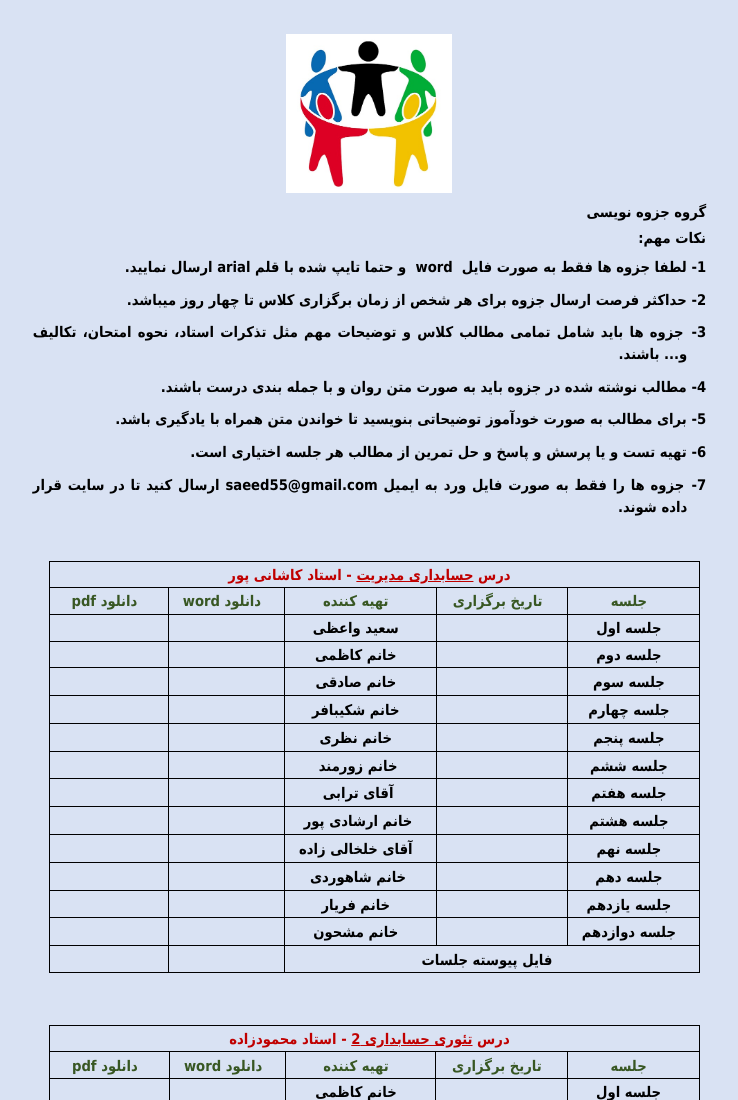
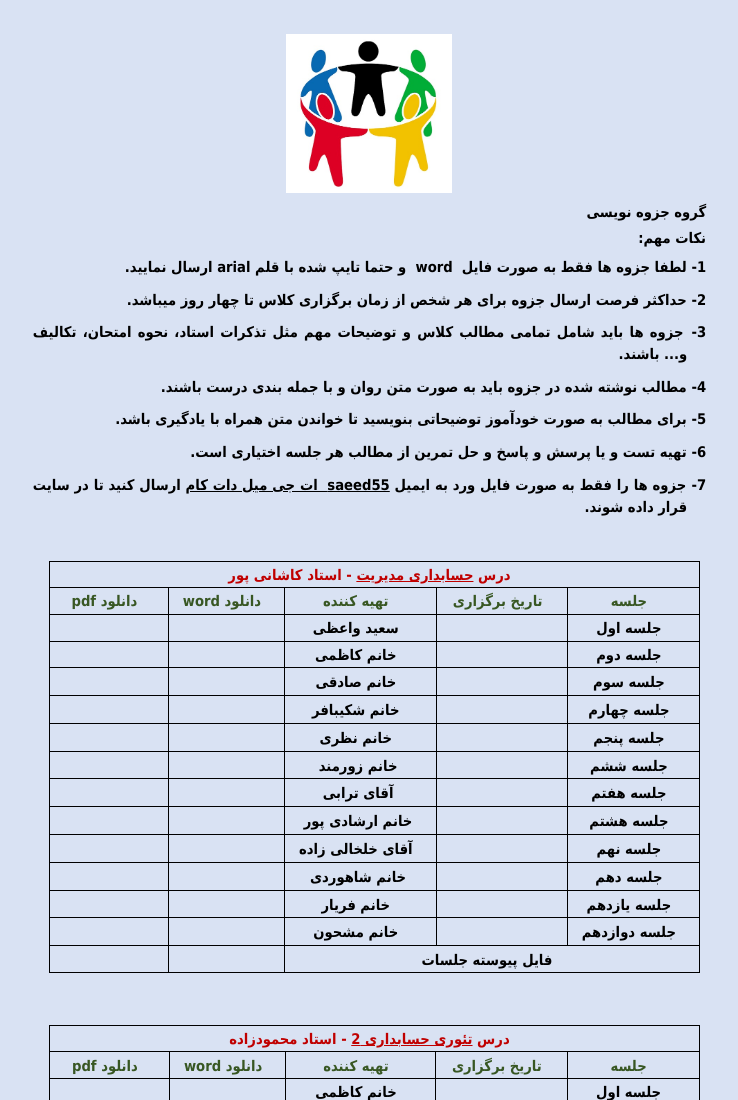
Before and after one commit to saeedvaezi/Jozveh, a plain HTML site: page index.html in a window 1280 px wide. Shown: the top 1100 px of the page, without its empty margins (266-1004 px from the left). Drawn offline with Linux system fonts and the light colour scheme; a script that the page names is missing.

Commit message:
fixed mail

```diff
--- a/index.html
+++ b/index.html
@@ -97,6 +97,9 @@ p.msochpdefault, li.msochpdefault, div.msochpdefault
 	margin:72.0pt 72.0pt 72.0pt 72.0pt;}
 div.WordSection1
 	{page:WordSection1;}
+    .auto-style1 {
+        text-decoration: underline;
+    }
 -->
 </style>
 
@@ -172,10 +175,8 @@ div.WordSection1
   style='font-family:"Tahoma","sans-serif"'>7-</span></b><b><span lang=FA
   style='font-size:7.0pt;line-height:150%;font-family:"Times New Roman","serif"'>&nbsp;
   </span></b><b><span lang=FA style='font-family:"Tahoma","sans-serif"'>جزوه ها
-  را فقط به صورت فایل ورد به ایمیل </span></b><b><span dir=LTR
-  style='font-family:"Tahoma","sans-serif"'>saeed55@gmail.com</span></b><span
-  dir=RTL></span><b><span lang=FA style='font-family:"Tahoma","sans-serif"'><span
-  dir=RTL></span> ارسال کنید تا در سایت قرار داده شوند.</span></b></p>
+  را فقط به صورت فایل ورد به ایمیل </span><span dir=LTR
+  style='font-family:"Tahoma","sans-serif"' class="auto-style1">saeed55</span><span lang=FA style='font-family:"Tahoma","sans-serif"'><span class="auto-style1">&nbsp; ات جی میل دات کام</span> ارسال کنید تا در سایت قرار داده شوند.</span></b></p>
   <p class=MsoListParagraph dir=RTL style='margin-right:20.95pt;text-align:
   justify;text-indent:-14.15pt;line-height:150%'><span lang=FA
   style='font-family:"Times New Roman","serif"'>&nbsp;</span></p>
@@ -2037,7 +2038,7 @@ div.WordSection1
     <p class=MsoNormal align=center dir=RTL style='margin-top:0cm;margin-right:
     20.95pt;margin-bottom:0cm;margin-left:0cm;margin-bottom:.0001pt;text-align:
     center;text-indent:-14.15pt;line-height:normal'><b><span lang=FA
-    style='font-family:"Tahoma","sans-serif"'>&nbsp;94/07/04</span></b></p>
+    style='font-family:"Tahoma","sans-serif"'>94/07/04</span></b></p>
     </td>
     <td width=154 style='width:115.5pt;border-top:none;border-left:solid windowtext 1.0pt;
     border-bottom:solid windowtext 1.0pt;border-right:none;padding:0cm 5.4pt 0cm 5.4pt;
```
